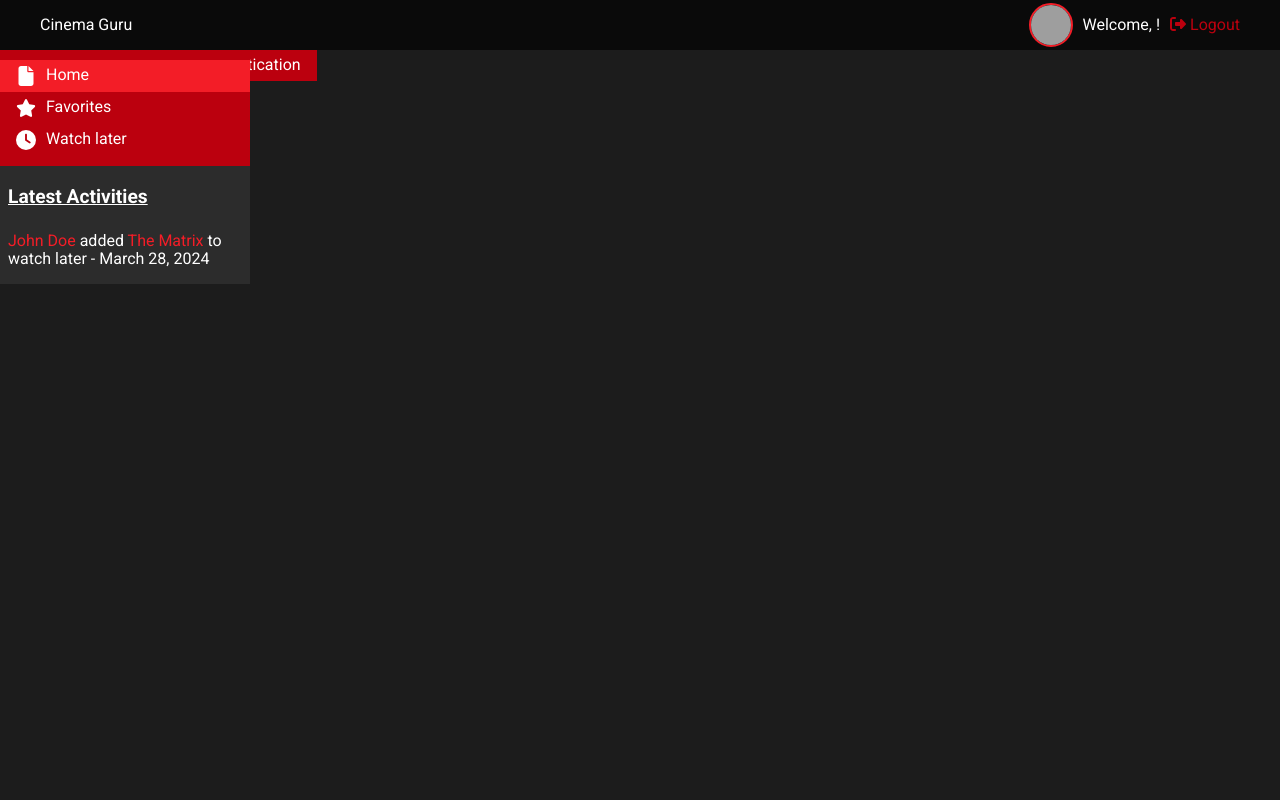
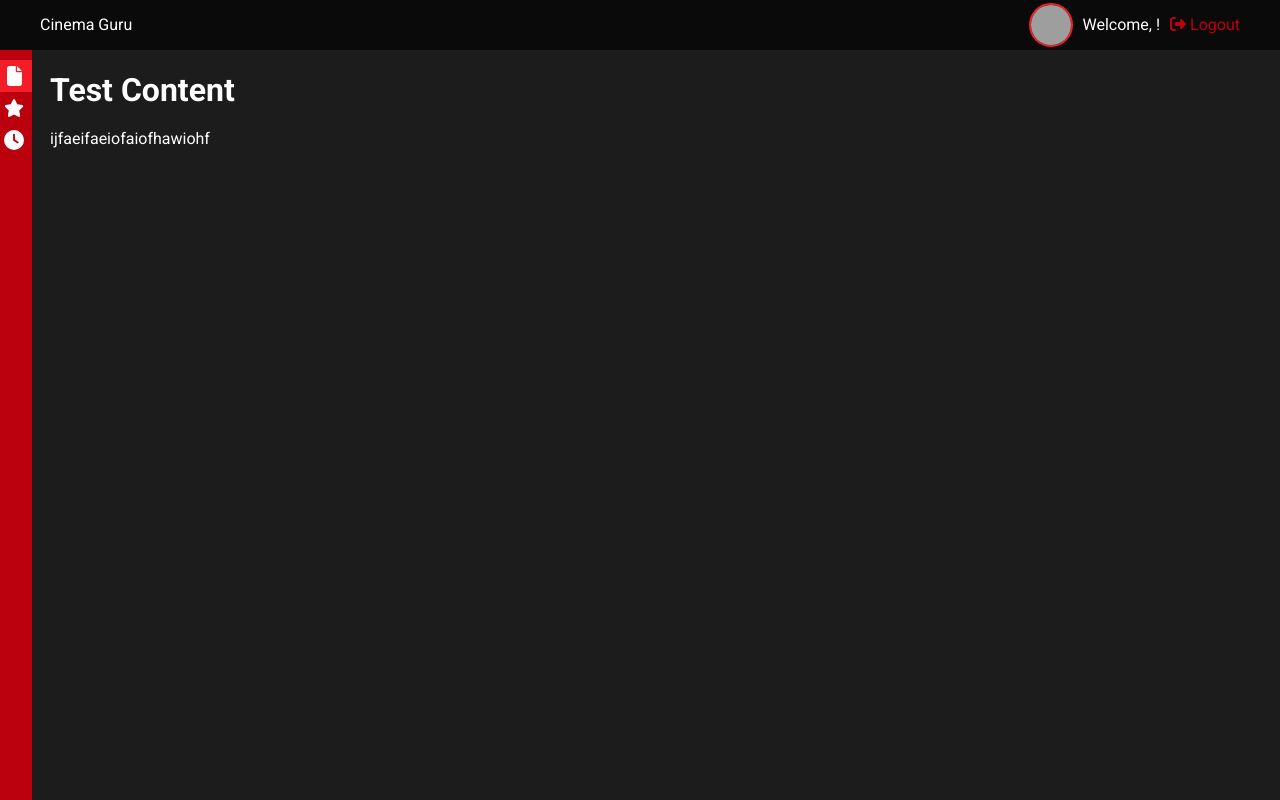
Before and after one commit to pretzelogical/atlas-cinema-guru, a React (Vite) app: page / in a window 1280 px wide. Built offline with nearby package versions, Linux system fonts and the light colour scheme; grey boxes are pictures that could not be loaded.

Commit message:
Navigation sidebar activities

```diff
--- a/src/App.scss
+++ b/src/App.scss
@@ -39,3 +39,7 @@ body {
 .text-color-primary-faded {
   color: $COLOR_PRIMARY_FADED;
 }
+
+main {
+  padding: 0px 45px;
+}
--- a/src/App.tsx
+++ b/src/App.tsx
@@ -21,11 +21,11 @@ function App() {
   const [ isLoading ] = useLoadUserFromServer();
 
   return (
-    <main>
+    <>
       {/* TODO: If userData.isLoading is true, show a loading screen */}
       {/* If logged in show the dashboard else auth */}
       <Dashboard />
-      <button onClick={() => setShowUiLibrary(!showUiLibrary)}>{showUiLibrary ? 'Hide' : 'Show'} Ui library</button>
+      {/* <button onClick={() => setShowUiLibrary(!showUiLibrary)}>{showUiLibrary ? 'Hide' : 'Show'} Ui library</button>
       <button onClick={() => setShowAuth(!showAuth)}>{showAuth ? 'Hide' : 'Show'} Authentication</button>
       {showUiLibrary ? <UiLibrary /> : null}
       {showAuth
@@ -34,8 +34,8 @@ function App() {
       }
       <p>Zustand username: {username}</p>
       <p>isLoading: {isLoading.toString()}</p>
-      <p>isLoggedIn: {isLoggedIn.toString()}</p>
-    </main>
+      <p>isLoggedIn: {isLoggedIn.toString()}</p> */}
+    </>
   );
 }
 
--- a/src/components/navigation/SideBar.tsx
+++ b/src/components/navigation/SideBar.tsx
@@ -9,7 +9,7 @@ import './navigation.scss';
 export default function SideBar() {
   const pages = ['Home', 'Favorites', 'Watch later'];
   const [selected, setSelected] = useState<string>(pages[0]);
-  const [isSmall, setIsSmall] = useState<boolean>(false);
+  const [isSmall, setIsSmall] = useState<boolean>(true);
   const [activities, setActivities] = useState<Array<unknown>>([]);
   const [showActivies, setShowActivites] = useState<boolean>(false);
   const [isLoading] = useGetActivitesFromServer(setActivities);
@@ -39,8 +39,8 @@ export default function SideBar() {
         ? "sidebar-container-small"
         : "sidebar-container"
     }
-      // onMouseEnter={() => setIsSmall(false)}
-      // onMouseLeave={() => setIsSmall(true)}
+      onMouseEnter={() => setIsSmall(false)}
+      onMouseLeave={() => setIsSmall(true)}
     >
       {
         isSmall
@@ -74,6 +74,8 @@ export default function SideBar() {
           </div>
             <div className="sidebar-activities">
               <p className="sidebar-activities-header">Latest Activities</p>
+              <ul>
+                <li>
                   <Activity
                     username="John Doe"
                     activity="added"
@@ -81,6 +83,26 @@ export default function SideBar() {
                     destination="watch later"
                     date="March 28, 2024"
                   />
+                </li>
+                <li>
+                  <Activity
+                    username="John Doe"
+                    activity="added"
+                    title="The Matrix"
+                    destination="watch later"
+                    date="March 28, 2024"
+                  />
+                </li>
+                <li>
+                  <Activity
+                    username="John Doe"
+                    activity="added"
+                    title="The Matrix"
+                    destination="watch later"
+                    date="March 28, 2024"
+                  />
+                </li>
+              </ul>
             </div></>
       }
 
--- a/src/components/navigation/navigation.scss
+++ b/src/components/navigation/navigation.scss
@@ -6,22 +6,27 @@
   justify-content: space-between;
   padding: 0px min(40px, 10vw);
   background-color: hsl(0, 0%, 4%);
+
   .header-user {
     display: flex;
     align-items: center;
+
     .header-user-profile {
       display: flex;
       align-items: center;
       margin-right: 10px;
+
       img {
         border-radius: 100%;
         border: solid 2px $COLOR_PRIMARY;
         margin-right: 10px;
       }
+
       p {
         margin: 0;
       }
     }
+
     button {
       background: transparent;
       color: $COLOR_PRIMARY_FADED;
@@ -32,22 +37,37 @@
   }
 }
 
-.sidebar-container, .sidebar-container-small {
+.sidebar-container,
+.sidebar-container-small {
+  padding: 10px 0px;
   position: fixed;
   background-color: $COLOR_PRIMARY_FADED;
-  .sidebar-nav ul {
+  height: 100vh;
+
+  .sidebar-nav {
+    margin-bottom: 10px;
+    ul {
       margin: 0;
       padding: 0;
       list-style: none;
+
       li {
         margin: 0;
         padding: 0;
         list-style: none;
+
         button {
           display: flex;
           text-align: start;
+
+          svg {
+            width: 20px;
+            height: 20px;
+          }
+
           &.button--sidebar-page-selected {
             background-color: $COLOR_PRIMARY;
+          }
         }
       }
     }
@@ -57,37 +77,52 @@
     display: flex;
     flex-flow: column;
     padding: 0px 8px;
+    margin: 4px;
+    height: fit-content;
     background-color: $COLOR_BG_FADED;
+    ul {
+      list-style: none;
+      margin: 0;
+      padding: 0;
+      display: flex;
+      flex-flow: column;
+      li {
+        margin: 8px 0px;
+        p {
+          margin: 0;
+        }
+      }
+    }
+
     .sidebar-activities-header {
-      margin-bottom: 8px;
       font-weight: bold;
       text-decoration: underline;
-      font-size: larger;
+      font-size: 20px;
+      margin: 16px 0px;
     }
   }
 }
 
 .sidebar-container {
   width: min(250px, 20vw);
+
   .sidebar-nav {
-    margin: 10px 0px;
     ul li button {
       align-items: start;
       width: 100%;
+
       svg {
         margin: 0px 10px 0px 0px;
-        width: 20px;
-        height: 20px;
       }
     }
   }
 
   &-small {
     width: 32px;
+
     .sidebar-nav {
       ul li button {
         width: 100%;
-        padding: 8px 0px;
         align-items: center;
         justify-content: center;
       }
--- a/src/routes/dashboard/Dashboard.tsx
+++ b/src/routes/dashboard/Dashboard.tsx
@@ -1,5 +1,6 @@
 import Header from "../../components/navigation/Header";
 import SideBar from "../../components/navigation/SideBar";
+import './dashboard.scss';
 
 
 export default function Dashboard() {
@@ -7,6 +8,10 @@ export default function Dashboard() {
     <div className="dashboard-container">
       <Header />
       <SideBar />
+      <div className="dashboard-content">
+        <h1>Test Content</h1>
+        <p>ijfaeifaeiofaiofhawiohf</p>
+      </div>
     </div>
   )
 }
--- a/src/routes/dashboard/dashboard.scss
+++ b/src/routes/dashboard/dashboard.scss
@@ -0,0 +1,5 @@
+.dashboard-container {
+  .dashboard-content {
+    padding: 0px 50px;
+  }
+}
```
Lines whose indentation alone changed are shown as unchanged.
